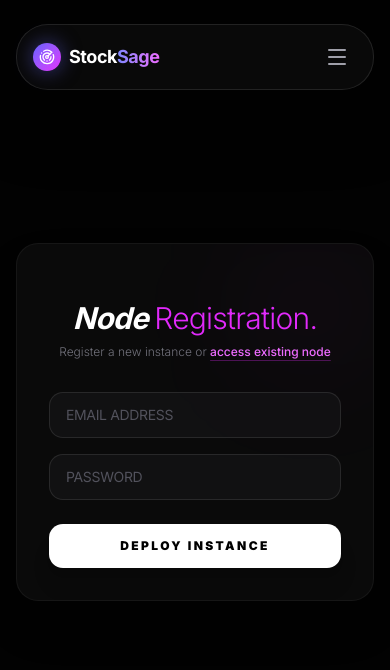
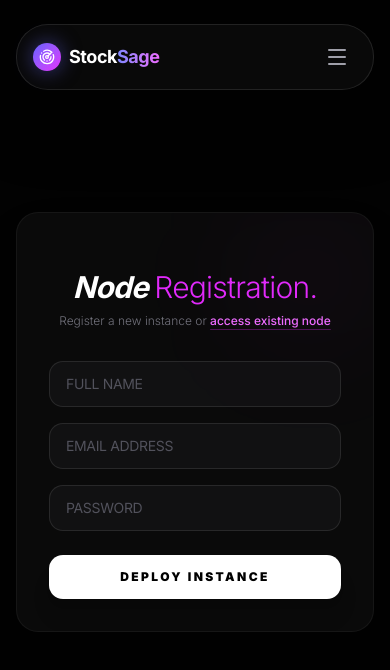
Before and after one commit to rudrakumar2012/StockSage-AI, a Next.js app: page /signup in a window 390 px wide. Shown: the top 670 px of the page. Built offline with nearby package versions, Linux system fonts and the light colour scheme.

Commit message:
feat: add user full name support and fix mobile hero spacing

```diff
--- a/src/app/api/auth/login/route.ts
+++ b/src/app/api/auth/login/route.ts
@@ -42,6 +42,7 @@ export async function POST(req: NextRequest) {
     // Authentication successful - Generate JWT
     const payload = {
       id: user.id,
+      fullName: user.fullName,
       email: user.email,
       subscriptionTier: user.subscriptionTier, // Added tier to token
     };
--- a/src/app/api/auth/signup/route.ts
+++ b/src/app/api/auth/signup/route.ts
@@ -12,11 +12,11 @@ export const runtime = 'edge';
 export async function POST(req: NextRequest) {
   try {
     const body = await req.json();
-    const { email, password } = body;
+    const { email, password, fullName } = body;
 
     // Basic validation
-    if (!email || !password) {
-      return NextResponse.json({ error: 'Email and password are required' }, { status: 400 });
+    if (!email || !password || !fullName) {
+      return NextResponse.json({ error: 'Full name, email and password are required' }, { status: 400 });
     }
 
     if (!/\S+@\S+\.\S+/.test(email)) {
@@ -37,6 +37,7 @@ export async function POST(req: NextRequest) {
 
     // Insert new user into the database
     await db.insert(users).values({
+      fullName,
       email,
       passwordHash: hashedPassword,
       // createdAt and updatedAt will be set by default in schema
--- a/src/app/page.tsx
+++ b/src/app/page.tsx
@@ -61,7 +61,7 @@ export default async function HomePage() {
       <div className="absolute bottom-0 right-0 w-150 h-150 bg-fuchsia-600/5 blur-[150px] rounded-full pointer-events-none z-0" />
 
       {/* 1. KINETIC HERO SECTION */}
-      <section className="relative z-10 max-w-7xl mx-auto px-6 pt-32 md:pt-40 pb-16 md:pb-20 lg:pt-52 lg:pb-32 border-b border-white/5">
+      <section className="relative z-10 max-w-7xl mx-auto px-6 pt-40 md:pt-40 pb-16 md:pb-20 lg:pt-52 lg:pb-32 border-b border-white/5">
         <div className="grid grid-cols-1 lg:grid-cols-2 gap-12 lg:gap-16 items-center">
 
           {/* Left Column: Typography & Action */}
--- a/src/app/signup/page.tsx
+++ b/src/app/signup/page.tsx
@@ -9,6 +9,7 @@ import { useRouter } from 'next/navigation';
 // For now, we'll focus on the signup API call and redirect.
 
 export default function SignupPage() {
+  const [fullName, setFullName] = useState('');
   const [email, setEmail] = useState('');
   const [password, setPassword] = useState('');
   const [error, setError] = useState<string | null>(null);
@@ -26,7 +27,7 @@ export default function SignupPage() {
         headers: {
           'Content-Type': 'application/json',
         },
-        body: JSON.stringify({ email, password }),
+        body: JSON.stringify({ email, password, fullName }),
       });
 
       const data = await response.json();
@@ -66,6 +67,19 @@ export default function SignupPage() {
         </div>
         <form className="mt-8 space-y-6" onSubmit={handleSubmit}>
           <div className="space-y-4">
+            <div>
+              <label htmlFor="full-name" className="sr-only">Full Name</label>
+              <input
+                id="full-name"
+                name="fullName"
+                type="text"
+                required
+                className="relative block w-full px-4 py-3 md:py-4 bg-zinc-900/50 border border-white/10 placeholder-zinc-600 text-white rounded-xl focus:outline-none focus:ring-1 focus:ring-fuchsia-500/50 focus:border-fuchsia-500/50 transition-all text-sm font-mono tracking-tight"
+                placeholder="FULL NAME"
+                value={fullName}
+                onChange={(e) => setFullName(e.target.value)}
+              />
+            </div>
             <div>
               <label htmlFor="email-address" className="sr-only">Email address</label>
               <input
--- a/src/components/DashboardHeader.tsx
+++ b/src/components/DashboardHeader.tsx
@@ -87,8 +87,8 @@ export default function DashboardHeader() {
         </div>
 
         <div className="hidden sm:flex flex-col items-end">
-          <span className="text-[10px] md:text-xs font-medium text-zinc-300">{user?.email?.split('@')[0]}</span>
-          <span className="hidden xl:block text-[10px] font-mono text-zinc-500 uppercase tracking-tighter">Identity Verified</span>
+          <span className="text-[10px] md:text-xs font-bold text-white uppercase tracking-tight">{user?.fullName}</span>
+          <span className="text-[9px] md:text-[10px] font-medium text-zinc-500">{user?.email}</span>
         </div>
 
         <div className="h-6 md:h-8 w-px bg-white/10 hidden md:block" />
--- a/src/db/schema.ts
+++ b/src/db/schema.ts
@@ -37,6 +37,7 @@ export const syncLogs = pgTable("sync_logs", {
 // New table for user authentication
 export const users = pgTable("users", {
   id: serial("id").primaryKey(),
+  fullName: text("full_name").notNull(),
   email: text("email").notNull().unique(),
   passwordHash: text("password_hash").notNull(),
   subscriptionTier: text("subscription_tier").default("FREE"), // FREE or PRO
```
